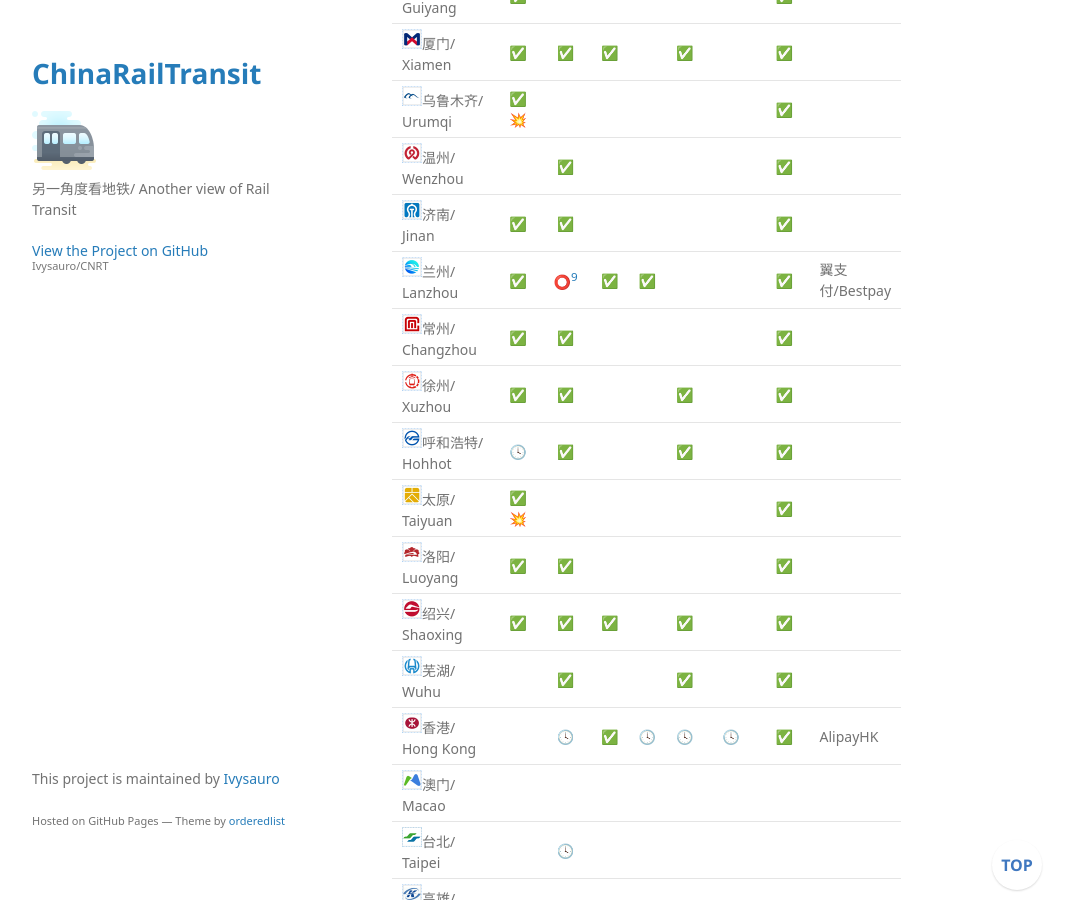
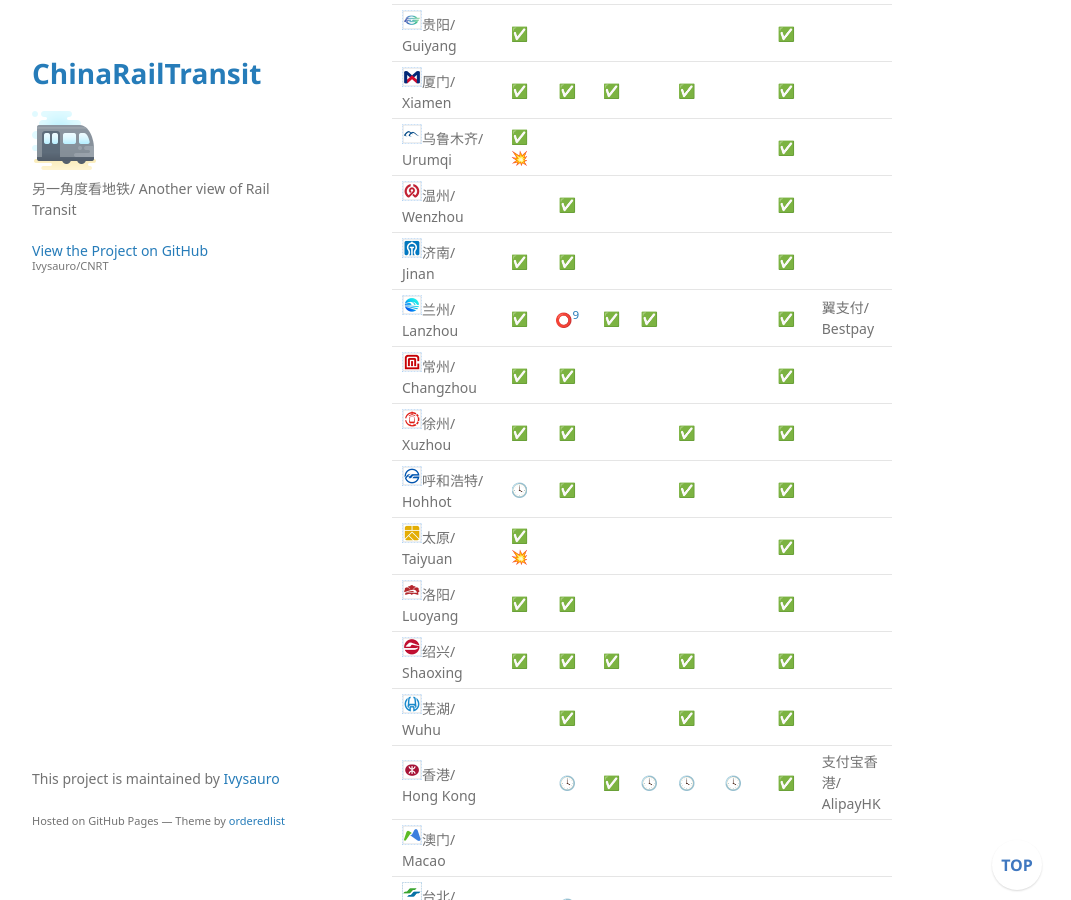
Before and after one commit to Ivysauro/CNRT, a Jekyll site: the page built from data/Pay.md, in a window 1280 px wide and 900 px high, scrolled down 2741 px. Shown: the whole window, without its empty margins (178-1249 px from the left). Built offline with Jekyll 4.4.1, drawn with Linux system fonts in a browser that asks for light colours; some web fonts are replaced; our own code applies the rules of GitHub Pages for plain Markdown files; a script that is not in the unit is left out.

Commit message:
🍉修正格式
修复中英文间的空格

```diff
--- a/data/Pay.md
+++ b/data/Pay.md
@@ -72,7 +72,7 @@
 | <img src="https://raw.githubusercontent.com/Ivysauro/CNRT/master/images/city/wlmq.gif" width="20" hegiht="20"/>乌鲁木齐/ Urumqi | ✅💥 | | | | | | ✅ | |
 | <img src="https://raw.githubusercontent.com/Ivysauro/CNRT/master/images/city/wz.gif" width="20" hegiht="20"/>温州/ Wenzhou | | ✅ | | | | | ✅ | |
 | <img src="https://raw.githubusercontent.com/Ivysauro/CNRT/master/images/city/jn.gif" width="20" hegiht="20"/>济南/ Jinan | ✅ | ✅ | | | | | ✅ | |
-| <img src="https://raw.githubusercontent.com/Ivysauro/CNRT/master/images/city/lz.gif" width="20" hegiht="20"/>兰州/ Lanzhou | ✅ | ⭕[^lz] | ✅ | ✅ | | | ✅ | 翼支付/Bestpay |
+| <img src="https://raw.githubusercontent.com/Ivysauro/CNRT/master/images/city/lz.gif" width="20" hegiht="20"/>兰州/ Lanzhou | ✅ | ⭕[^lz] | ✅ | ✅ | | | ✅ | 翼支付/ Bestpay |
 | <img src="https://raw.githubusercontent.com/Ivysauro/CNRT/master/images/city/cz.gif" width="20" hegiht="20"/>常州/ Changzhou | ✅ | ✅ | | | | | ✅ |
 | <img src="https://raw.githubusercontent.com/Ivysauro/CNRT/master/images/city/xz.gif" width="20" hegiht="20"/>徐州/ Xuzhou | ✅ | ✅ | | | ✅ | | ✅ |
 | <img src="https://raw.githubusercontent.com/Ivysauro/CNRT/master/images/city/hhht.gif" width="20" hegiht="20"/>呼和浩特/ Hohhot | 🕓 | ✅ | | | ✅ | | ✅ |
@@ -80,7 +80,7 @@
 | <img src="https://raw.githubusercontent.com/Ivysauro/CNRT/master/images/city/ly.gif" width="20" hegiht="20"/>洛阳/ Luoyang | ✅ | ✅ | | |  | | ✅ |
 | <img src="https://raw.githubusercontent.com/Ivysauro/CNRT/master/images/city/sx.gif" width="20" hegiht="20"/>绍兴/ Shaoxing | ✅ | ✅ | ✅ | | ✅ |  |✅ | |
 | <img src="https://raw.githubusercontent.com/Ivysauro/CNRT/master/images/city/wuh.gif" width="20" hegiht="20"/>芜湖/ Wuhu | | ✅ | | | ✅ | |✅ | |
-| <img src="https://raw.githubusercontent.com/Ivysauro/CNRT/master/images/city/hk.gif" width="20" hegiht="20"/>香港/ Hong Kong | | 🕓 | ✅ | 🕓 | 🕓 | 🕓 | ✅ | AlipayHK |
+| <img src="https://raw.githubusercontent.com/Ivysauro/CNRT/master/images/city/hk.gif" width="20" hegiht="20"/>香港/ Hong Kong | | 🕓 | ✅ | 🕓 | 🕓 | 🕓 | ✅ | 支付宝香港/ AlipayHK |
 | <img src="https://raw.githubusercontent.com/Ivysauro/CNRT/master/images/city/mo.gif" width="20" hegiht="20"/>澳门/ Macao | | | | | | | | |
 | <img src="https://raw.githubusercontent.com/Ivysauro/CNRT/master/images/city/tp.gif" width="20" hegiht="20"/>台北/ Taipei | | 🕓 | | | | | | |
 | <img src="https://raw.githubusercontent.com/Ivysauro/CNRT/master/images/city/kh.gif" width="20" hegiht="20"/>高雄/ Kaohsiung | | ⭕[^kh] | | | ✅ | V/M/J | ✅ | |
```
